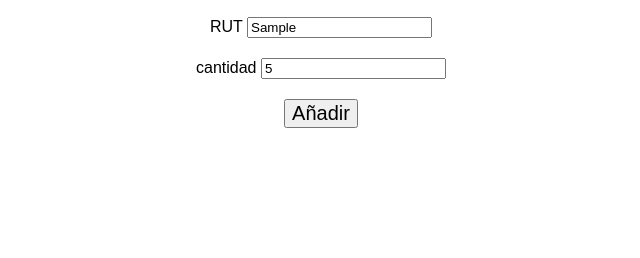
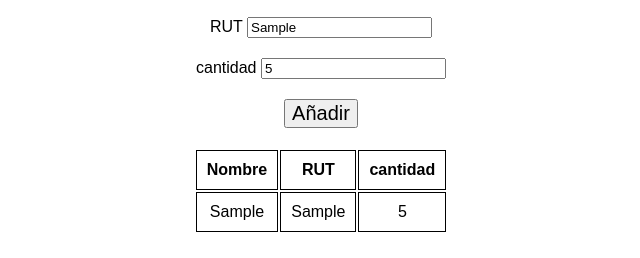
Before and after one commit to LeonardoAraneda/FrontSD, a plain HTML site: page index.html in a window 1280 px wide. Both pictures are taken after typing "Sample", "Sample", "5" into the empty fields and a click on the button "Añadir". Shown: the part 158-416 px from the top of the page, without its empty margins (319-959 px from the left). Drawn offline with Linux system fonts and the light colour scheme; no server answers.

Commit message:
Test Conection

```diff
--- a/form.js
+++ b/form.js
@@ -4,8 +4,24 @@ form.addEventListener("submit", function(event){
     event.preventDefault();
     let formdata = new FormData(form);
     let formobj = convertirformdataaobjeto(formdata)
+    insertartabla (formobj)
+    guardarobj(formobj)
 
 })
+
+function insertartabla (formobj) {
+    let tablaref = document.getElementById("visortabla");
+    let nuevafila = tablaref.insertRow(-1);
+    let nuevotipocelda = nuevafila.insertCell(0);
+    nuevotipocelda.textContent = formobj["nombre"];
+
+    nuevotipocelda = nuevafila.insertCell(1);
+    nuevotipocelda.textContent = formobj["rut"];
+
+    nuevotipocelda = nuevafila.insertCell(2);
+    nuevotipocelda.textContent = formobj["cantidad"];
+
+}
 
 function convertirformdataaobjeto(formdata){
     let formnombre= formdata.get("nombre")
@@ -19,6 +35,18 @@ function convertirformdataaobjeto(formdata){
 }
 
 function guardarobj(formobj){
-    let formobjJSON = JSON.stringify(formobj)
-    localStorage.setItem("data", formobjJSON)
+    let formarray = JSON.parse(localStorage.getItem("data")) || [];
+    formarray.push(formobj)
+    //Convierto mi array en JSON
+    let formoarrayJSON = JSON.stringify(formarray)
+    //Guardo el array en formato JSON en el local storage
+    localStorage.setItem("data", formoarrayJSON)
+
+    fetch ("https://frozen-scrubland-95507.herokuapp.com/users/", {
+        method: "POST",
+        headers: {
+            "Content-Type": "application/json"
+        },
+        body: formoarrayJSON,
+    });
 }
--- a/index.html
+++ b/index.html
@@ -29,6 +29,15 @@
             <button id="boton">Añadir</button>
         </div>
     </form>
+    <div class="tabla">
+        <table id="visortabla">
+            <tr>
+                <th>Nombre</th>
+                <th>RUT</th>
+                <th>cantidad</th>
+            </tr>
+        </table>
+    </div>
 <script src="form.js"></script>
 </body>
 </html>
--- a/style.css
+++ b/style.css
@@ -21,3 +21,13 @@ body {
 #boton {
     font-size: 20px;
 }
+
+th, td {
+    border: solid black 1px;
+    padding: 10px;
+    text-align: center;
+}
+
+.tabla table{
+    margin: 0 auto;
+}
```
